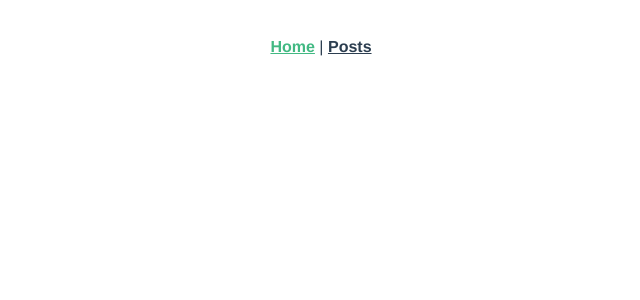
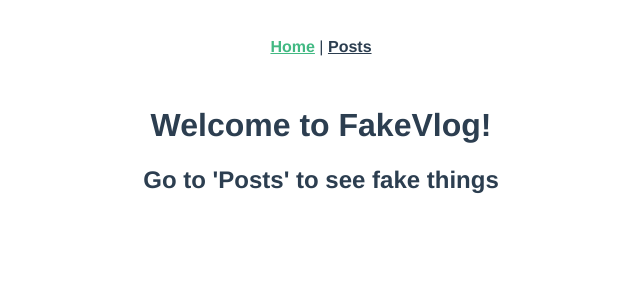
Before and after one commit to Andrsrz/menita-comercial-prueba, a Vue app: page / in a window 1280 px wide. Shown: the top 300 px of the page, without its empty margins (319-959 px from the left). Built offline with nearby package versions, Linux system fonts and the light colour scheme.

Commit message:
Add title to home

```diff
--- a/src/views/Home.vue
+++ b/src/views/Home.vue
@@ -1,5 +1,7 @@
 <template>
   <div class="home">
+		<h1>Welcome to FakeVlog!</h1>
+		<h2>Go to 'Posts' to see fake things</h2>
   </div>
 </template>
 
```
